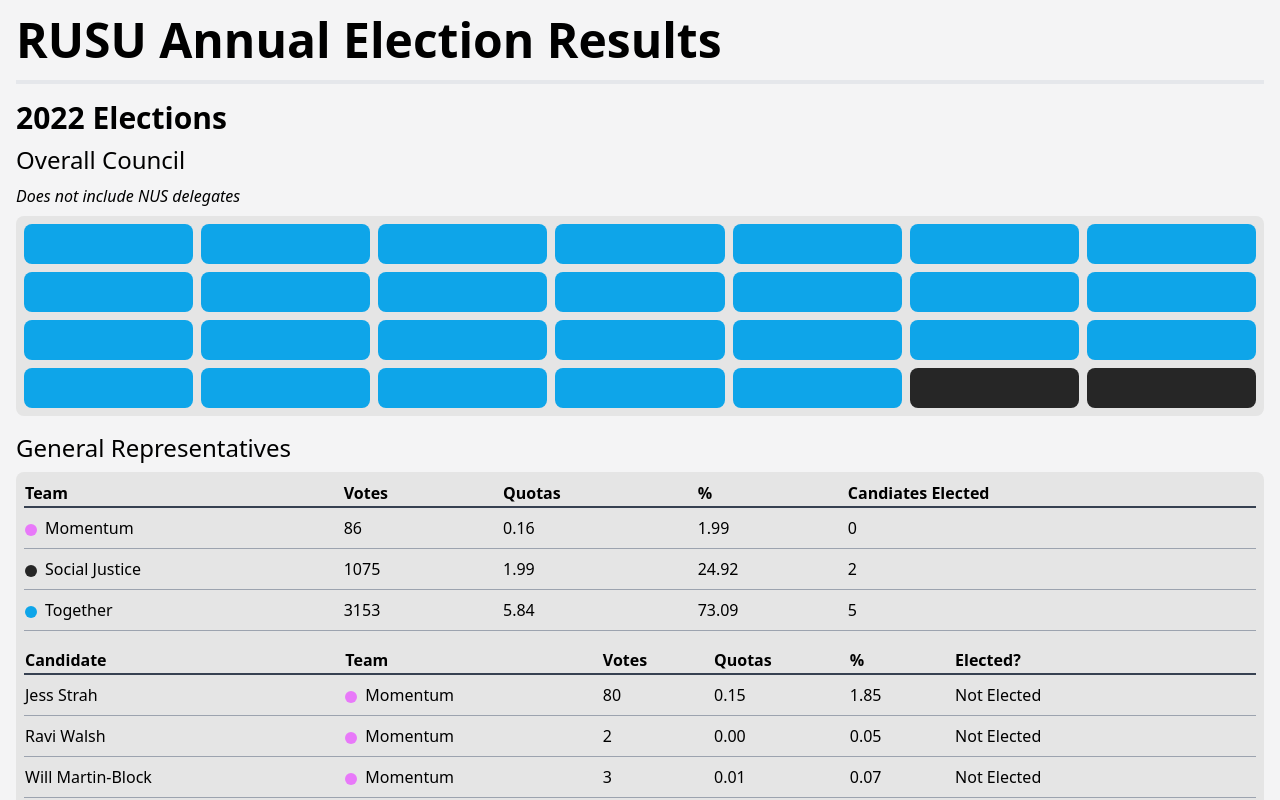
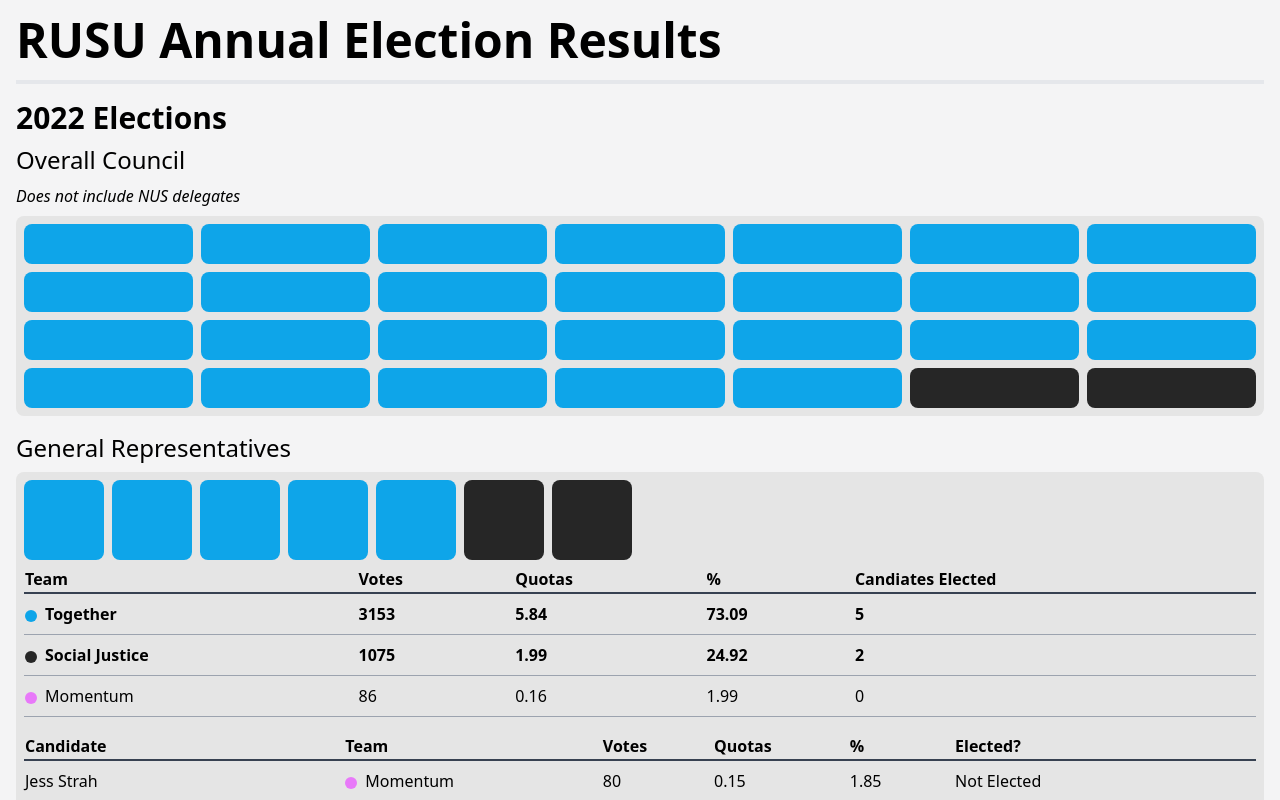
Before and after one commit to dmarmion/rusu-election-results, a React (Vite) app: page / in a window 1280 px wide. Shown: the top 800 px of the page. Built offline with nearby package versions, Linux system fonts and the light colour scheme.

Commit message:
Add candidate squares for general representatives

```diff
--- a/src/components/GeneralRepresentatives.tsx
+++ b/src/components/GeneralRepresentatives.tsx
@@ -1,4 +1,5 @@
 import { NOT_APPLICABLE, UNKNOWN_CANDIDATE } from "../utils/labels";
+import { teamColourOf } from "../utils/teams";
 import { GeneralRepCandidate } from "../utils/types";
 import { droopQuotas, votePercent, wasElected, wasElectedMessage } from "../utils/votes";
 
@@ -8,12 +9,17 @@
   candidates: GeneralRepCandidate[];
 }
 
+interface TeamStats {
+  votes: number;
+  elected: number;
+}
+
 export default function GeneralRepresentatives({ candidates }: GeneralRepresentativesProps) {
   const POSITIONS_AVAILABLE = 7;
   const votesCast = candidates.reduce((prevTotal, candidate) => prevTotal + candidate.votes, 0);
 
   // Calculate total number of votes and candidates elected for each team
-  const teamStats: Map<string, { votes: number; elected: number }> = new Map();
+  const teamStats: Map<string, TeamStats> = new Map();
   candidates.forEach(({ team, votes, elected }) => {
     const currentTeamVotes = teamStats.get(team)?.votes ?? 0;
     const currentTeamElected = teamStats.get(team)?.elected ?? 0;
@@ -23,10 +29,20 @@
     });
   });
 
+  const sortedTeamStats = [...teamStats.entries()].sort(sortByNumberElected);
+
   return (
     <>
       <h3>General Representatives</h3>
       <div className="mb-4 rounded-lg bg-neutral-200 p-2">
+        {/* Candidate squares */}
+        {sortedTeamStats.map(([team, { elected }]) =>
+          Array(elected)
+            .fill(null)
+            .map(() => (
+              <div className={`mr-2 inline-flex h-20 w-20 rounded-lg ${teamColourOf(team)}`}></div>
+            ))
+        )}
         {/* Team total results table */}
         <table className="mb-4 w-full">
           <thead>
@@ -39,8 +55,11 @@
             </tr>
           </thead>
           <tbody>
-            {[...teamStats.entries()].map(([team, { votes, elected }]) => (
-              <tr className="border-b border-gray-400">
+            {sortedTeamStats.map(([team, { votes, elected }]) => (
+              <tr
+                className="border-b border-gray-400 data-[winner=true]:font-bold"
+                data-winner={elected > 0}
+              >
                 <td className="py-2">
                   <TeamNameWithDot teamID={team} />
                 </td>
@@ -86,3 +105,13 @@
     </>
   );
 }
+
+// Sort teams by the number of elected candidates, largest-to-smallest
+const sortByNumberElected = (
+  [, teamStatsA]: [string, TeamStats],
+  [, teamStatsB]: [string, TeamStats]
+): number => {
+  let sortOrder = teamStatsB.elected - teamStatsA.elected;
+  sortOrder = sortOrder === 0 ? teamStatsB.votes - teamStatsA.votes : sortOrder;
+  return sortOrder;
+};
```
